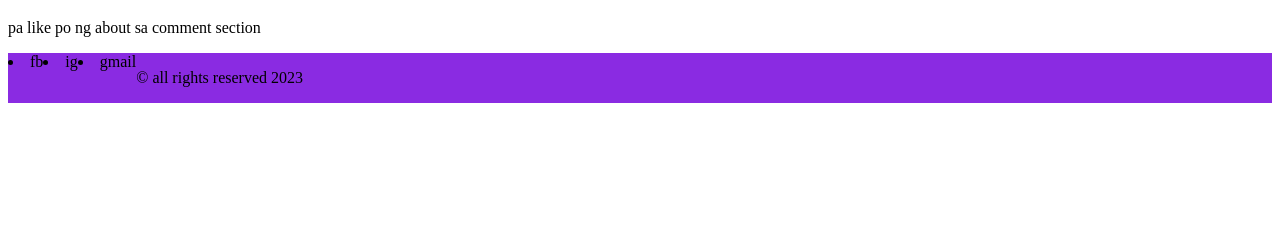
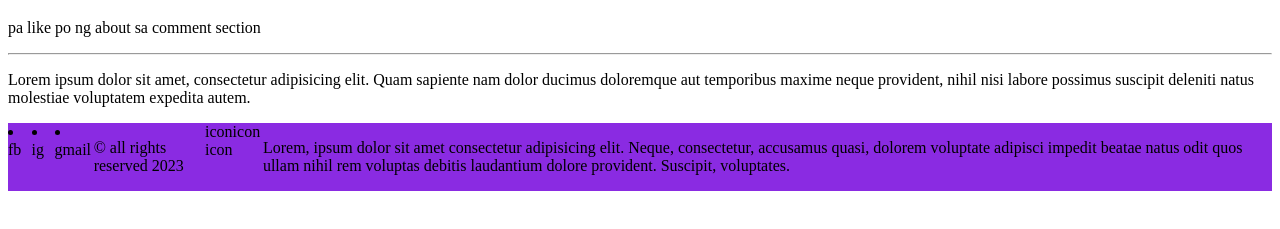
Before and after one commit to HughOwenPanopio/Practice, a plain HTML site: page index.html in a window 1280 px wide. Shown: the part 61-290 px from the top of the page. Drawn offline with Linux system fonts and the light colour scheme.

Commit message:
added lorem

```diff
--- a/index.html
+++ b/index.html
@@ -14,11 +14,15 @@
 <body>
     <h1>Busog na lahat</h1>
     <p>pa like po ng about sa comment section</p>
+    <hr>
+    <p>Lorem ipsum dolor sit amet, consectetur adipisicing elit. Quam sapiente nam dolor ducimus doloremque aut temporibus maxime neque provident, nihil nisi labore possimus suscipit deleniti natus molestiae voluptatem expedita autem.</p>
     <footer>
         <li>fb</li>
         <li>ig</li>
         <li>gmail</li>
         <p>&copy all rights reserved 2023</p>
+        iconicon icon
+        <p>Lorem, ipsum dolor sit amet consectetur adipisicing elit. Neque, consectetur, accusamus quasi, dolorem voluptate adipisci impedit beatae natus odit quos ullam nihil rem voluptas debitis laudantium dolore provident. Suscipit, voluptates.</p>
     </footer>
 </body>
 </html>
```
